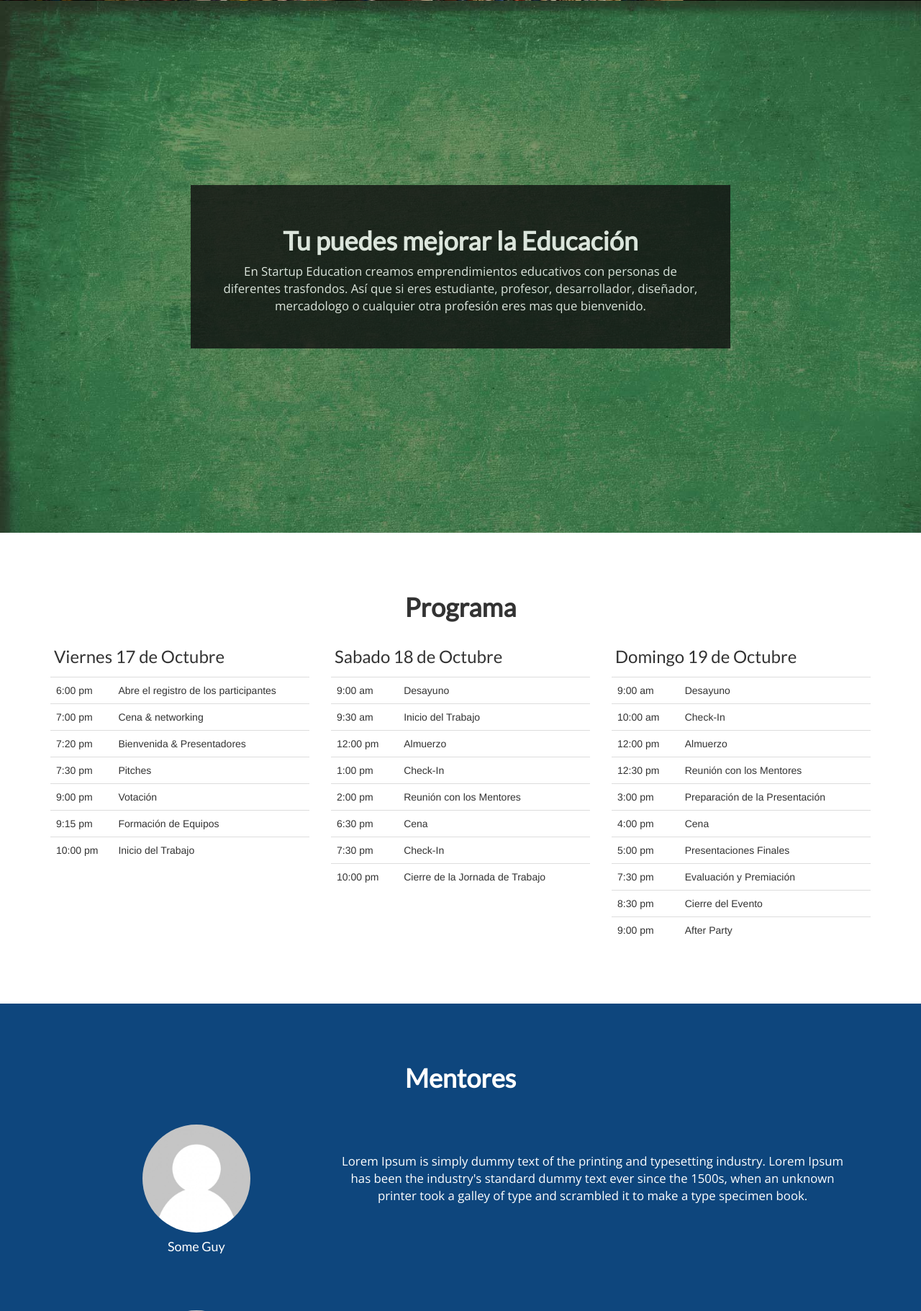
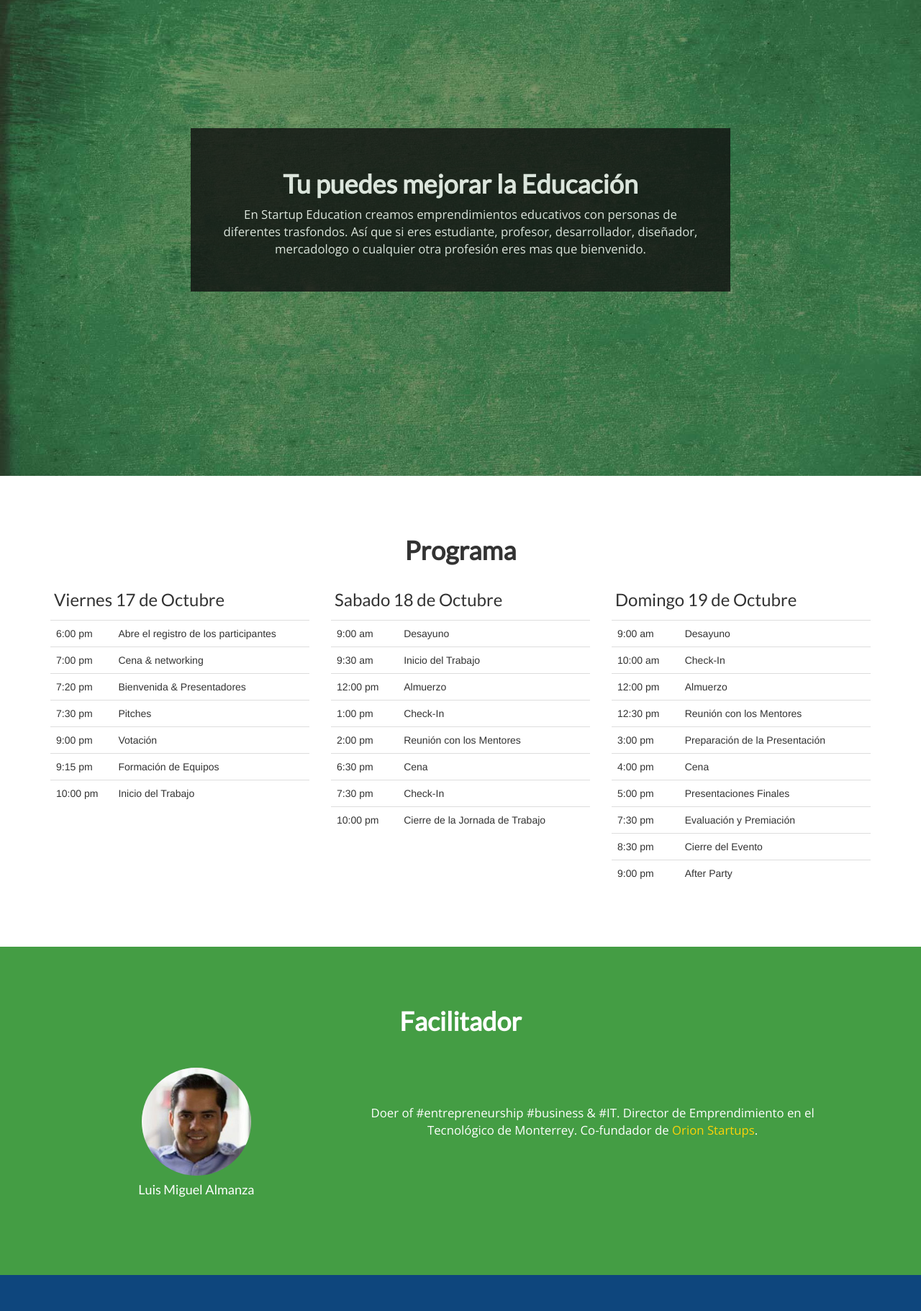
Before and after one commit to jeasoft/startupweekenddo, a Django app: page / in a window 1280 px wide. Shown: the part 2990-4811 px from the top of the page at 72% size. Run offline with Django 3.2, Linux system fonts and the light colour scheme; some libraries are stand-ins or nearby versions.

Commit message:
added facilitator

```diff
--- a/app/static/css/app.css
+++ b/app/static/css/app.css
@@ -8,6 +8,10 @@ p {
 
 h1 {
   font-weight: bold;
+}
+
+a {
+  color: #FED208;
 }
 
 /*Fonts*/
@@ -183,6 +187,24 @@ p, a {
 	padding: 5px;
 }
 
+#facilitator {
+  background-color: #449d44;
+  color: #fff;
+  padding: 5% 0%;
+}
+
+
+#facilitator p {
+  display: table-cell;
+  vertical-align: middle;
+  height: 150px;
+}
+
+
+#facilitator .row {
+  padding: 3%;
+}
+
 #collaborators {
   background-color: #0e467d;
   color: #fff;
@@ -261,11 +283,6 @@ p, a {
   padding: 10px 0px 5px 0px;
 }
 
-.credits a {
-  color: #FED208;
-}
-
-
 
 /*Footer*/
 
--- a/app/templates/base.html
+++ b/app/templates/base.html
@@ -34,7 +34,7 @@
             </div>
             <div class="col-sm-12 text-center ">
               <p>
-                <a href="#" class="btn btn-xlarge btn-yellow">Registrate</a>
+                <a href="http://www.eventbrite.com/e/startup-weekend-edu-santo-domingo-2014-tickets-12963136089" class="btn btn-xlarge btn-yellow">Registrate</a>
                 <a class="btn btn-xlarge btn-learn" id="more-button">Mas informacion</a>
               </p>
             </div>
@@ -74,7 +74,7 @@
         <div class="row">
           <div class="col-sm-12 text-center">
           <h1>Meaningful Call to Action</h1>
-            <iframe width="700" height="394" src="//www.youtube.com/embed/HUHClRNABo0?rel=0" frameborder="0" allowfullscreen></iframe>
+          <iframe width="560" height="315" src="//www.youtube.com/embed/2vgBkfn0jqs?rel=0hl=es&cc_lang_pref=escc_load_policy=1" frameborder="0" allowfullscreen></iframe>
           </div>
         </div>
     <!--     <div class="row">
@@ -262,10 +262,27 @@
       </div><!-- container -->
     </div> <!-- /programa -->
 
+    <div id="facilitator">
+      <div class="container text-center">
+        <h1>Facilitador</h1>
+          <div class="row">
+            <div class="collaborator col-sm-4 text-center">
+              <img src="{% static 'img/luis.jpg' %}" class="img-circle">
+              <h4>Luis Miguel Almanza</h4>
+            </div>
+            <div class="col-sm-8">
+              <p>Doer of #entrepreneurship #business & #IT. Director de Emprendimiento en el Tecnológico de Monterrey. Co-fundador de <a href="http://www.orionstartups.com">Orion Startups</a>.</p>
+            </div>
+          </div><!-- /row -->
+        </div><!-- /container -->
+      </div><!-- /collaborators -->
+
+
+
     <div id="collaborators">
       <div class="container text-center">
         <h1>Mentores</h1>
-          <div class="row">
+        <div class="row">
             <div class="collaborator col-sm-4 text-center">
               <img src="{% static 'img/organizers/avatar.png' %}" class="img-circle">
               <h4>Some Guy</h4>
@@ -296,10 +313,10 @@
             <div class="row">
               <div class="collaborator col-sm-4 text-center">
                 <img src="{% static 'img/organizers/avatar.png' %}" class="img-circle">
-                <h4>Some Guy</h4>
+                <h4>Timothy Kiefer</h4>
               </div>
               <div class="col-sm-8">
-                <p>Lorem Ipsum is simply dummy text of the printing and typesetting industry. Lorem Ipsum has been the industry's standard dummy text ever since the 1500s, when an unknown printer took a galley of type and scrambled it to make a type specimen book.</p>
+                <p>Timothy tiene más de 25 años trabajando en la Republica Dominicana. En el área de desarrollo comunitario y económico ha dirigido proyectos en instituciones internacionales como el Cuerpo de Paz, Good Neighbors y Hermandad Inc. Actualmente Timothy trabaja en el programa Alerta Joven de la USAID, para reducir el crimen y la violencia con jóvenes en zonas vulnerables de la Región Norte.</p>
               </div>
             </div><!-- /row -->
           </div><!-- /container -->
```
Also changed, not shown: app/static/img/SWEDU.png (added), app/static/img/luis.jpg (added).
